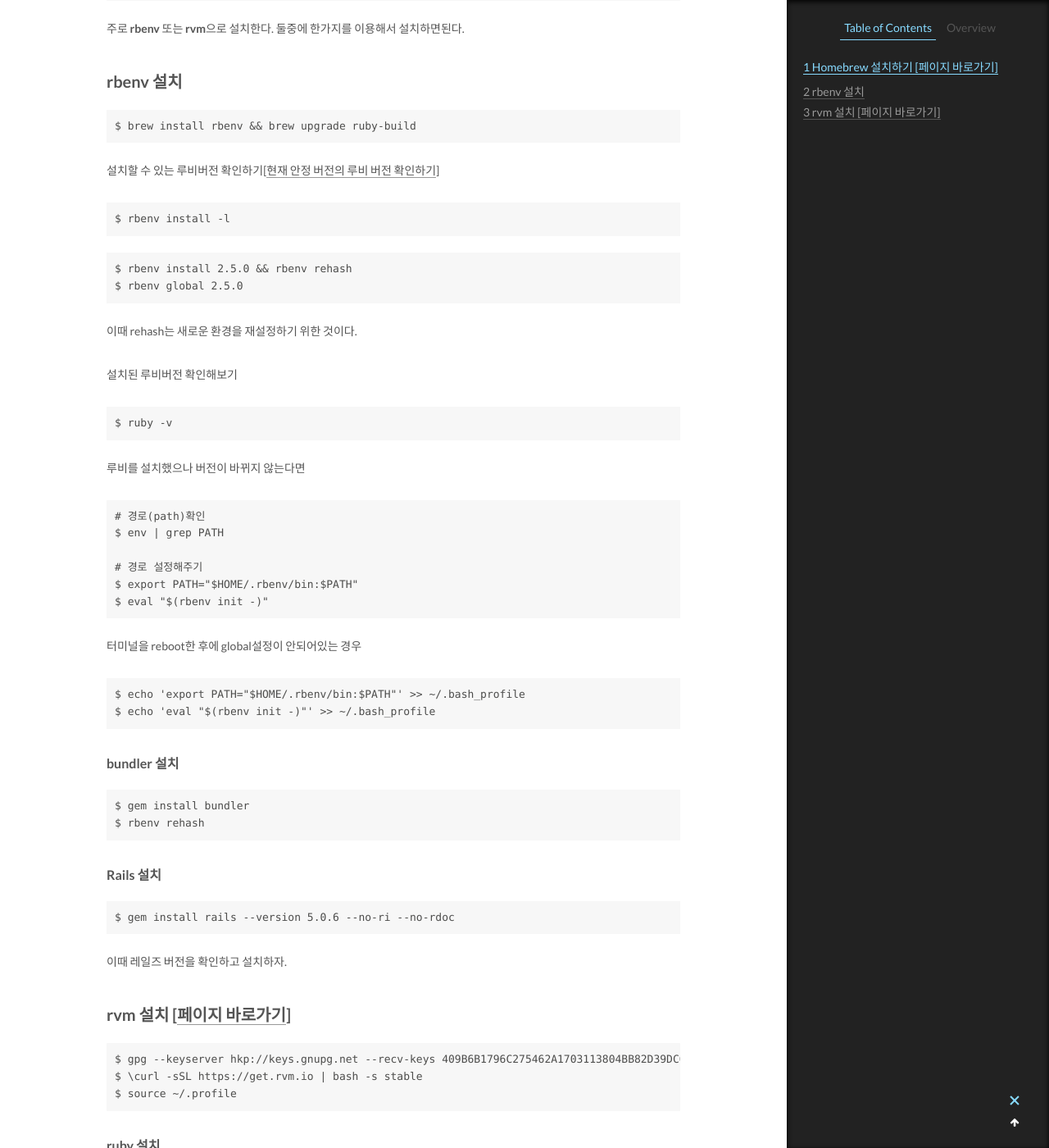
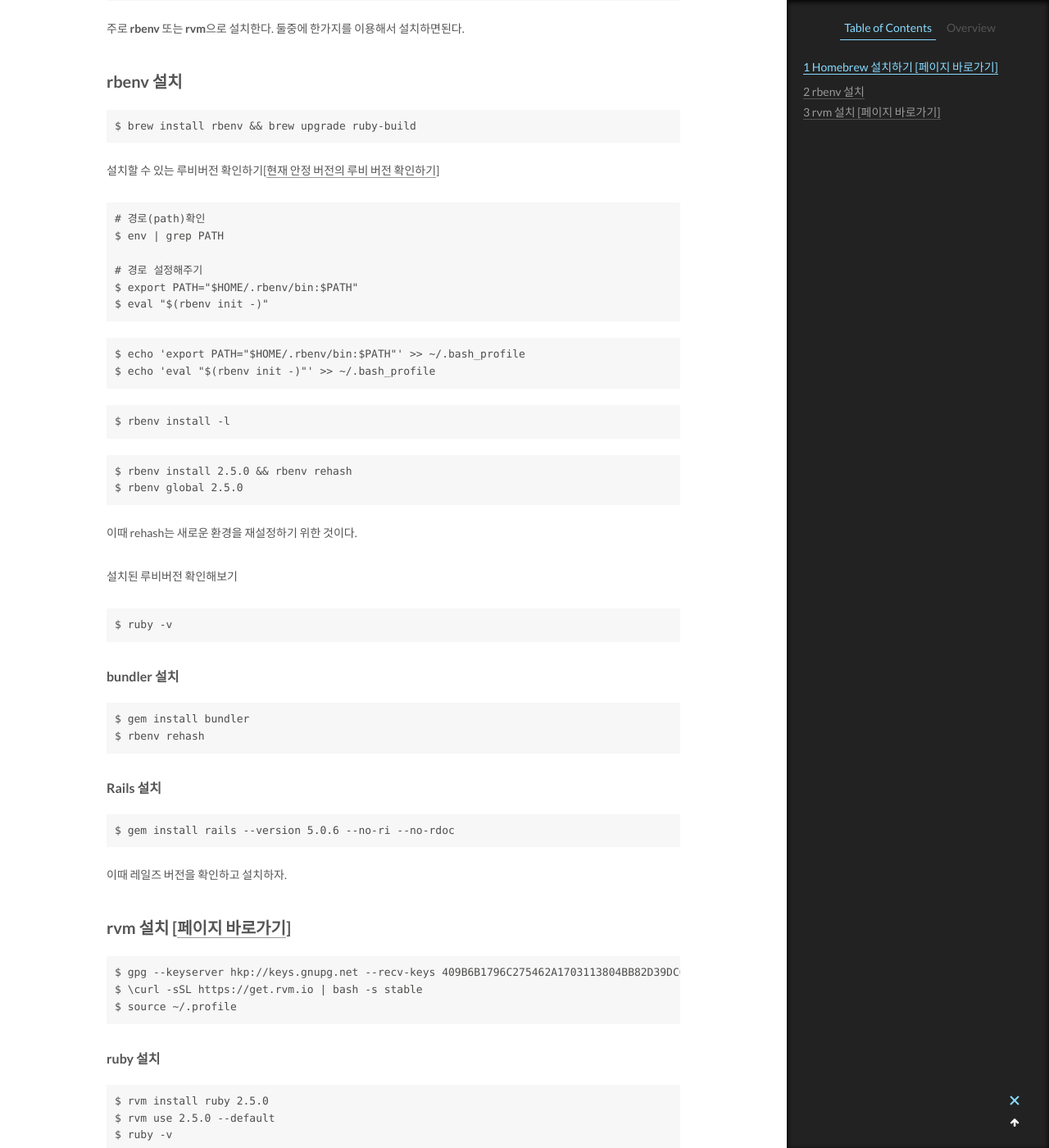
Before and after one commit to dh00023/dh00023.github.io, a Jekyll site: the page built from _posts/2018-02-27-web-install_rails.md, in a window 1280 px wide and 1400 px high, scrolled down 681 px. Shown: the whole window at 82% size. Built offline with Jekyll 4.4.1, drawn with Linux system fonts in a browser that asks for light colours; part of the change alters nothing that is shown.

````diff
--- a/_config.yml
+++ b/_config.yml
@@ -214,7 +214,8 @@ font:
 # Value is the target link (E.g. GitHub: https://github.com/iissnan)
 social:
   GitHub: https://github.com/dh00023
-  Gitbook: https://dh00023.gitbooks.io/til/content/
+  Gitbook1: https://dh00023.gitbooks.io/til/content/
+  Gitbook2: https://dh00023.gitbooks.io/java/
 
 
 # Social Links Icons
@@ -227,7 +228,8 @@ social_icons:
   # Icon Mappings.
   # KeyMapsToSocialItemKey: NameOfTheIconFromFontAwesome
   GitHub: github
-  Gitbook: book
+  Gitbook1: book
+  Gitbook2: book
   #Twitter: twitter
   #Weibo: weibo
 
--- a/_posts/2018-02-27-web-install_rails.md
+++ b/_posts/2018-02-27-web-install_rails.md
@@ -28,6 +28,20 @@ $ brew install rbenv && brew upgrade ruby-build
 
 설치할 수 있는 루비버전 확인하기[[현재 안정 버전의 루비 버전 확인하기](https://www.ruby-lang.org/ko/downloads/)]
 ```
+# 경로(path)확인
+$ env | grep PATH
+
+# 경로 설정해주기
+$ export PATH="$HOME/.rbenv/bin:$PATH"
+$ eval "$(rbenv init -)"
+```
+
+```
+$ echo 'export PATH="$HOME/.rbenv/bin:$PATH"' >> ~/.bash_profile
+$ echo 'eval "$(rbenv init -)"' >> ~/.bash_profile
+```
+
+```
 $ rbenv install -l
 ```
 
@@ -43,21 +57,6 @@ $ rbenv global 2.5.0
 $ ruby -v
 ```
 
-루비를 설치했으나 버전이 바뀌지 않는다면
-```
-# 경로(path)확인
-$ env | grep PATH
-
-# 경로 설정해주기
-$ export PATH="$HOME/.rbenv/bin:$PATH"
-$ eval "$(rbenv init -)"
-```
-
-터미널을 reboot한 후에 global설정이 안되어있는 경우
-```
-$ echo 'export PATH="$HOME/.rbenv/bin:$PATH"' >> ~/.bash_profile
-$ echo 'eval "$(rbenv init -)"' >> ~/.bash_profile
-```
 
 #### bundler 설치
 ```
````
